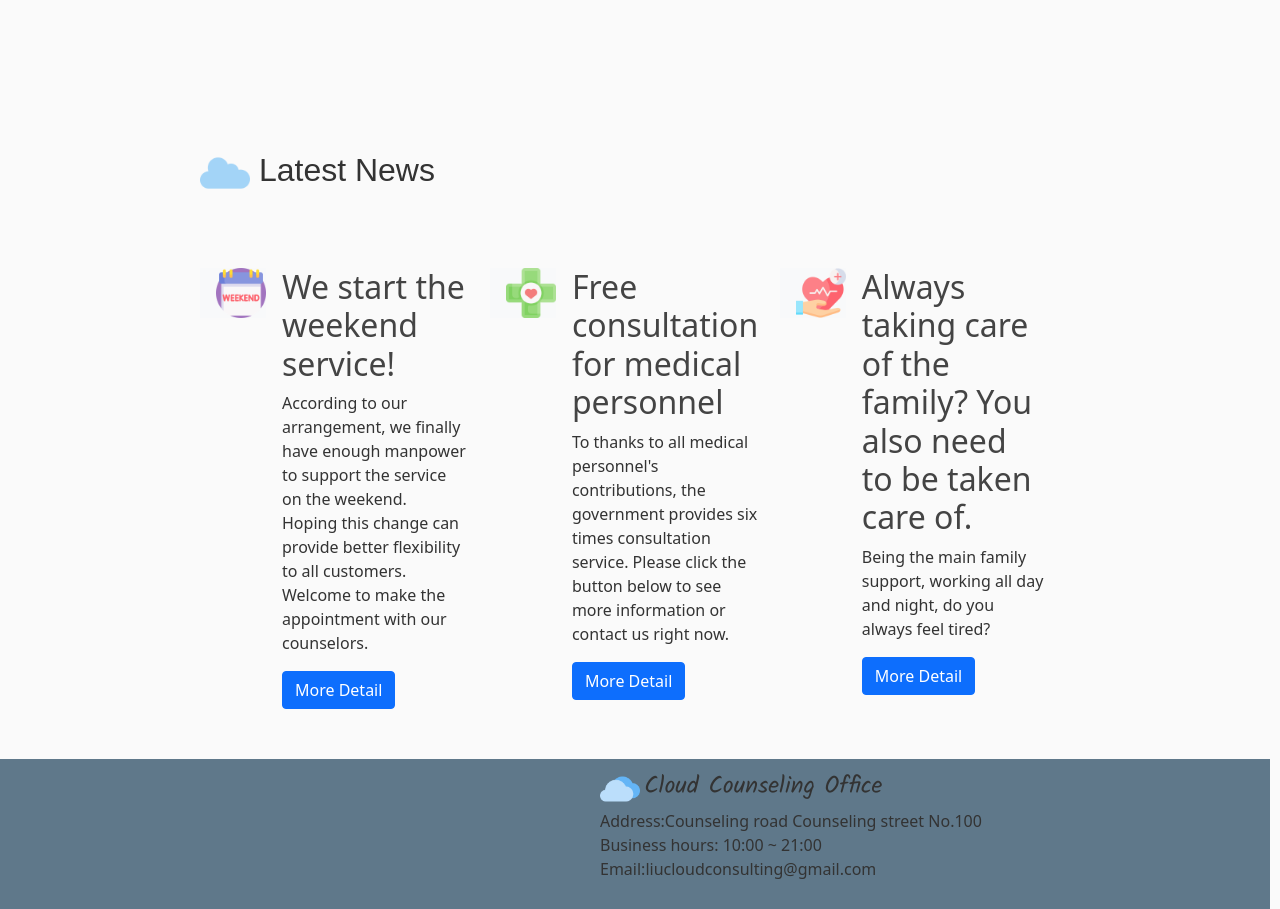
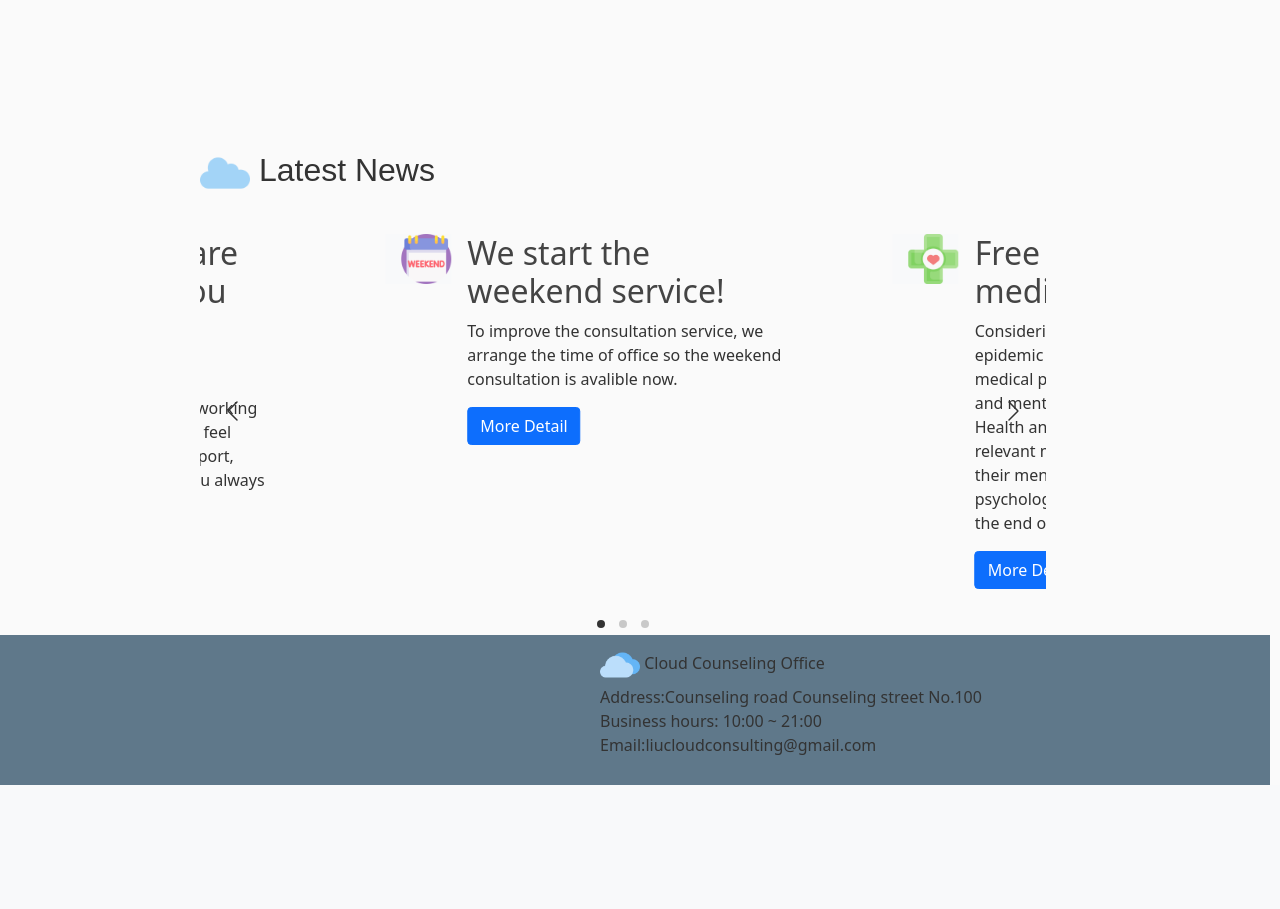
Before and after one commit to kslion2000/HISproject, a Django app: page / in a window 1280 px wide. Shown: the part 835-1744 px from the top of the page. After the commit the page ends 1620 px from the top, so only its background shows below. Run offline with Django 3.2, Linux system fonts and the light colour scheme; data comes from the database, SQL or seed files in the repository; both versions use the stored data as it was after the commit; data that the repository does not hold is empty; some libraries are stand-ins or nearby versions; some web fonts are replaced.

Commit message:
20220114

```diff
--- a/djangoProject/settings.py
+++ b/djangoProject/settings.py
@@ -22,14 +22,13 @@ BASE_DIR = Path(__file__).resolve().parent.parent
 # See https://docs.djangoproject.com/en/3.2/howto/deployment/checklist/
 
 # SECURITY WARNING: keep the secret key used in production secret!
-SECRET_KEY = os.environ.get('SECRET_KEY')
+SECRET_KEY = 'django-insecure-a_onj-iwx8t_o#pf40$h0@zpz$v_7&_o*nr19ai*c)owk6@r7^'
 
 # SECURITY WARNING: don't run with debug turned on in production!
 DEBUG = True
 
 ALLOWED_HOSTS = ['consultationproject.herokuapp.com']
 
-# Application definition
 
 INSTALLED_APPS = [
     'django.contrib.admin',
--- a/home/forms.py
+++ b/home/forms.py
@@ -9,11 +9,12 @@ class LatestNewsForm(forms.ModelForm):
     news_title = forms.CharField(required=True, label='Title', validators=[MaxLengthValidator(100, message='Ensure [Title] has at most 100 character.')])
     news_content = forms.CharField(required=True, label='Content', validators=[MaxLengthValidator(400, message='Ensure [Content] has at most 400 character.')])
     news_link = forms.CharField(required=True, label='Link', validators=[MaxLengthValidator(200, message='Ensure [Link] has at most 400 character.')])
+    news_location = forms.CharField(required=True, label='Icon')
     active = forms.BooleanField(required=True, label='Active')
 
     class Meta:
         model = LatestNews
-        fields = ['seq', 'news_title', 'news_content', 'news_link', 'active']
+        fields = ['seq', 'news_title', 'news_content', 'news_link', 'news_location', 'active']
 
     def __init__(self, *args, **kwargs):
         super(LatestNewsForm, self).__init__(*args, **kwargs)
--- a/home/models.py
+++ b/home/models.py
@@ -8,7 +8,7 @@ class LatestNews(models.Model):
     news_title = models.CharField(db_column='NewsTitle', max_length=100, blank=True)
     news_content = models.CharField(db_column='NewsContent', max_length=400, blank=True)
     news_link = models.CharField(db_column='NewsLink', max_length=200, blank=True)
-    news_location = models.BooleanField(db_column='NewsLocation', blank=True)
+    news_location = models.CharField(db_column='NewsLocation', max_length=50, blank=True)
     active = models.BooleanField(db_column='Active', blank=True)
     creatdt = models.DateTimeField(db_column='CreatDt', blank=True)
     updatedt = models.DateTimeField(db_column='UpdateDt', blank=True)
--- a/home/views.py
+++ b/home/views.py
@@ -8,6 +8,7 @@ import home
 from home.forms import *
 from datetime import datetime
 import json
+from os import listdir
 
 
 # Create your views here.
@@ -15,18 +16,14 @@ def index(request):
     response = requests.get(
         "https://emma.pixnet.cc/mainpage/blog/categories/hot/33")
     articles = response.json()["articles"] #轉換為JSON物件後，存取articles欄位
-    return render(request, "home/home.html", {"articles": articles})
+    all_news = LatestNews.objects.filter(active=1).order_by('-creatdt')
+    return render(request, "home/home.html", locals())
 
 @is_superuser
 def spuser_managepage(request):
-    # request = requests.get(f"http://{request.META.get('HTTP_HOST', '')}/home")
-    # if request.status_code == 200:
-    #     print('Web site exists')
-    # else:
-    #     print('Web site does not exist')
     return render(request, "home/spuser_managepage.html")
 
-
+@is_superuser
 def update_news(request):
     if request.method == 'POST':
         data = request.POST
@@ -36,51 +33,24 @@ def update_news(request):
             record = LatestNews.objects.filter(seq=data.get("seq"))
             form = LatestNewsForm(data, instance=record[0])
             if form.is_valid():
-                # 判斷連結
-                try:
-                    if requests.get(data.get("news_link")):
-                        submit_form = form.save(commit=False)
-                        submit_form.active = int(data.get('active'))
-                        submit_form.news_location = True
-                        submit_form.updatedt = datetime.today()
-                        submit_form.save()
-                        result = {'result': True, 'message': 'Save success.'}
-                    elif requests.get(f"http://{request.META.get('HTTP_HOST', '')}/{data.get('news_link')}"):
-                        submit_form = form.save(commit=False)
-                        submit_form.active = int(data.get('active'))
-                        submit_form.news_location = False
-                        submit_form.updatedt = datetime.today()
-                        submit_form.save()
-                        result = {'result': True, 'message': 'Save success.'}
-                except:
-                    result = {'result': False, 'message': 'Link address is not correct. Please check.'}
+                submit_form = form.save(commit=False)
+                submit_form.active = int(data.get('active'))
+                submit_form.updatedt = datetime.today()
+                submit_form.save()
+                result = {'result': True, 'message': 'Save success.'}
             else:
                 message = error_dict_convert(form.errors)
                 result = {'result': False, 'message': message}
         else:
             form = LatestNewsForm(data)
             if form.is_valid():
-                # 判斷連結
-                try:
-                    if requests.get(data.get('news_link')):
-                        submit_form = form.save(commit=False)
-                        submit_form.news_location = True
-                        submit_form.user_id_id = request.user.id
-                        submit_form.creatdt = datetime.today()
-                        submit_form.updatedt = datetime.today()
-                        submit_form.save()
-                        result = {'result': True, 'message': 'Save success.'}
-                    elif requests.get(f"http://{request.META.get('HTTP_HOST', '')}/{data.get('news_link')}"):
-                        submit_form = form.save(commit=False)
-                        submit_form.news_location = False
-                        submit_form.active = int(data.get('active'))
-                        submit_form.user_id = request.user.id
-                        submit_form.creatdt = datetime.today()
-                        submit_form.updatedt = datetime.today()
-                        submit_form.save()
-                        result = {'result': True, 'message': 'Save success.'}
-                except:
-                    result = {'result': False, 'message': 'Link address is not correct. Please check.'}
+                submit_form = form.save(commit=False)
+                submit_form.active = int(data.get('active'))
+                submit_form.user_id_id = request.user.id
+                submit_form.creatdt = datetime.today()
+                submit_form.updatedt = datetime.today()
+                submit_form.save()
+                result = {'result': True, 'message': 'Save success.'}
             else:
                 message = error_dict_convert(form.errors)
                 result = {'result': False, 'message': message}
@@ -89,17 +59,19 @@ def update_news(request):
         len = int(request.GET.get('getData', 0))
         if len:
             new_data = LatestNews.objects.filter().order_by('-creatdt')[len-1:len+9].values(
-                'seq', 'news_title', 'news_content', 'creatdt', 'news_link', 'active')
+                'seq', 'news_title', 'news_content', 'news_location', 'creatdt', 'news_link', 'active')
             for data in new_data:
                 data['creatdt'] = data['creatdt'].strftime("%b. %d/%Y, %H:%M:%S")
             return HttpResponse(json.dumps(list(new_data)), content_type='application/json')
 
+        img_files = listdir("static/img")
         original_news = LatestNews.objects.filter().order_by('-creatdt')[:15]
         return render(request, "home/update_news.html", locals())
 
+@is_superuser
 def load_news(request):
     if request.method == 'GET':
         seq = request.GET.get('seq')
         select_news = LatestNews.objects.filter(seq=seq).values(
-            'seq', 'news_title', 'news_content', 'news_link', 'active')
+            'seq', 'news_title', 'news_content', 'news_link', 'active', 'news_location')
     return HttpResponse(json.dumps(list(select_news)), content_type='application/json')
--- a/templates/base.html
+++ b/templates/base.html
@@ -58,6 +58,10 @@
     <script src="https://code.jquery.com/jquery-3.4.1.min.js" integrity="sha256-CSXorXvZcTkaix6Yvo6HppcZGetbYMGWSFlBw8HfCJo="
     crossorigin="anonymous"></script>
 
+    <!-- fancyapps -->
+    <script src="https://cdn.jsdelivr.net/npm/@fancyapps/ui@4.0/dist/fancybox.umd.js"></script>
+    <link rel="stylesheet" href="https://cdn.jsdelivr.net/npm/@fancyapps/ui/dist/fancybox.css" />
+    <!-- bootstrap -->
     <script src="https://cdn.jsdelivr.net/npm/bootstrap@5.1.0/dist/js/bootstrap.bundle.min.js" integrity="sha384-U1DAWAznBHeqEIlVSCgzq+c9gqGAJn5c/t99JyeKa9xxaYpSvHU5awsuZVVFIhvj" crossorigin="anonymous"></script>
     <title>Cloud Counseling Office</title>
   </head>
--- a/templates/home/home.html
+++ b/templates/home/home.html
@@ -5,7 +5,7 @@
         .background{
             height: 400px;
             width: 100%;
-            background-image: url({% static "img/22042531-1_m.jpg" %});
+            background-image: url({% static "img/sky_cloud.jpg" %});
             opacity: 0.3;
             transition: opacity 2s;
         }
@@ -32,13 +32,6 @@
             margin-bottom: 20px;
             font-size: xx-large;
             font-family: 'M PLUS 1 Code', sans-serif;
-        }
-        .test_area{
-            height: 400px;
-        }
-        .button_label{
-            font-size: x-large;
-            font-family: 'Kalam', cursive;
         }
         .main_content{
             padding-top:30px;
@@ -94,50 +87,27 @@
                 <img width="50" height="50" src="{% static 'img/cloud2.png' %}">
                 <label>Latest News</label>
             </div>
-            <div class="row no-gutters" style="margin-top: 50px; margin-bottom: 50px">
-                <div class="col-4 d-flex align-items-start">
-                    <div class="icon-square bg-light text-dark flex-shrink-0 me-3">
+            <div class="row row-no-gutters">
+                <div class="col-12">
+                    <div class="carousel">
+                        {% for new in all_news %}
+                            <div class="carousel__slide">
+                                <div class="col-10 d-flex align-items-start">
+                                    <div class="icon-square bg-light text-dark flex-shrink-0 me-3" >
                                       <svg class="bi" width="1em" height="1em">
-                          <img width="50em" height="50em" src="{% static 'img/weekend.png' %}">
+                                          <img width="50em" height="50em" src="/static/img/{{ new.news_location }}">
                                       </svg>
                                     </div>
                                     <div>
-                      <h2>We start the weekend service!</h2>
-                        <p>According to our arrangement, we finally have enough manpower to support the service on the
-                            weekend. Hoping this change can provide better flexibility to all customers. Welcome to make
-                            the appointment with our counselors.</p>
-                      <a href="#" class="btn btn-primary">
+                                      <h2>{{ new.news_title }}</h2>
+                                        <p>{{ new.news_content }}</p>
+                                      <a href="{{ new.news_link }}" class="btn btn-primary">
                                         More Detail
                                       </a>
                                     </div>
                                 </div>
-                <div class="col-4 d-flex align-items-start">
-                    <div class="icon-square bg-light text-dark flex-shrink-0 me-3">
-                      <svg class="bi" width="1em" height="1em">
-                          <img width="50em" height="50em" src="{% static 'img/health-care.png' %}">
-                      </svg>
                             </div>
-                    <div>
-                      <h2>Free consultation for medical personnel</h2>
-                        <p>To thanks to all medical personnel's contributions, the government provides six times
-                            consultation service. Please click the button below to see more information or contact us right now.</p>
-                      <a href="https://dep.mohw.gov.tw/domhaoh/cp-4740-62476-107.html" target="_blank" class="btn btn-primary">
-                        More Detail
-                      </a>
-                    </div>
-                </div>
-                <div class="col-4 d-flex align-items-start">
-                    <div class="icon-square bg-light text-dark flex-shrink-0 me-3">
-                      <svg class="bi" width="1em" height="1em">
-                          <img width="50em" height="50em" src="{% static 'img/healthcare.png' %}">
-                      </svg>
-                    </div>
-                    <div>
-                      <h2>Always taking care of the family? You also need to be taken care of.</h2>
-                        <p>Being the main family support, working all day and night, do you always feel tired?</p>
-                      <a href="#" class="btn btn-primary">
-                        More Detail
-                      </a>
+                        {% endfor %}
                     </div>
                 </div>
             </div>
@@ -148,5 +118,7 @@
             $('.topic_label').css('opacity', 1);
             $('.background').css('opacity', 1);
         });
+        const myCarousel = new Carousel(document.querySelector(".carousel"), {
+        });
     </script>
 {% endblock %}
```
Also changed, not shown: templates/home/update_news.html (+50 -13 lines), db.sqlite3, home/migrations/0001_initial.py, static/img/22042531_m.jpg (deleted), static/img/plume-g8669ad495_1920.png (deleted), static/img/sky_cloud.jpg (renamed from static/img/22042531-1_m.jpg), users/migrations/0001_initial.py. Lines whose indentation alone changed are shown as unchanged.
